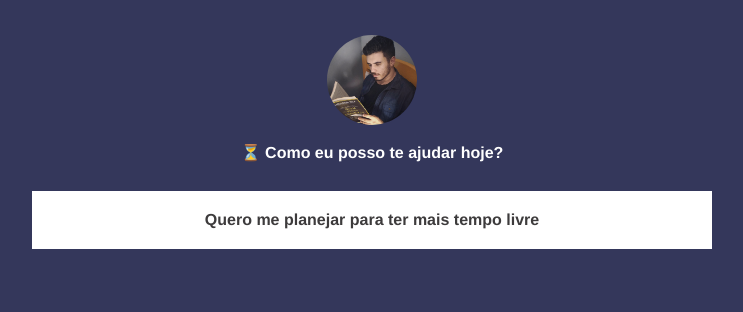
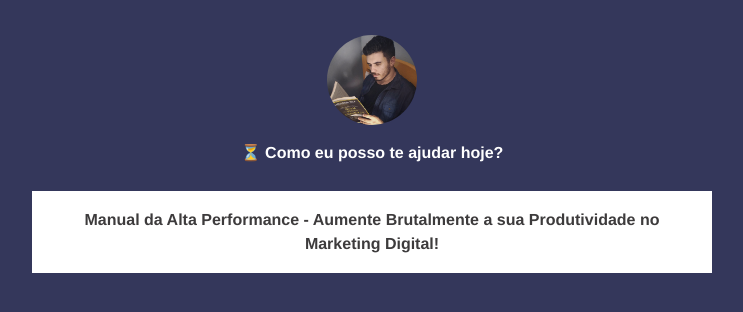
Before and after one commit to danielmafraoficial/FL, a plain HTML site: page meus-links.html in a window 1280 px wide. Shown: the whole page, without its empty margins (268-1011 px from the left). Drawn offline with Linux system fonts and the light colour scheme; a web font is replaced by a local one.

Commit message:
Update meus-links.html

```diff
--- a/meus-links.html
+++ b/meus-links.html
@@ -14,15 +14,15 @@
 
 
 
-        <div class="link"><a href="https://academy.formuladaprodutividade.com/box-da-alta-performance-volume-01"
+        <div class="link"><a href="https://formuladaprodutividade.kpages.online/manual-da-alta-performance"
             data-link-id=""
-            data-link-title="Quero me planejar para ter mais tempo livre"
-            data-link-url="https://academy.formuladaprodutividade.com/box-da-alta-performance-volume-01"
+            data-link-title="Manual da Alta Performance - Aumente Brutalmente a sua Produtividade no Marketing Digital!"
+            data-link-url="https://formuladaprodutividade.kpages.online/manual-da-alta-performance"
             data-account-id=""
             data-account-username=""
             class="btn btn-link  "
             target="_blank">
-            Quero me planejar para ter mais tempo livre
+            Manual da Alta Performance - Aumente Brutalmente a sua Produtividade no Marketing Digital!
         </a></div>
 
 
```
